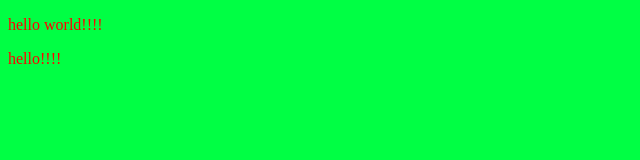
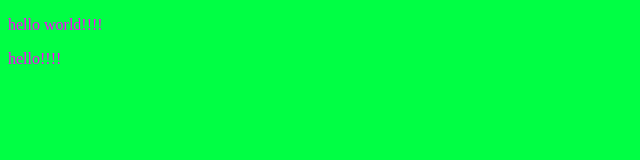
Before and after one commit to Ulvi12345/barcelona, a plain HTML site: page index.html in a window 1280 px wide. Shown: the whole page, without its empty margins (0-640 px from the left). Drawn offline with Linux system fonts and the light colour scheme.

Commit message:
css color magenta

```diff
--- a/style.css
+++ b/style.css
@@ -1,5 +1,5 @@
 p{
-    color: red;
+    color: magenta;
 }
 body{
     background-color: rgb(0, 255, 68);
```
